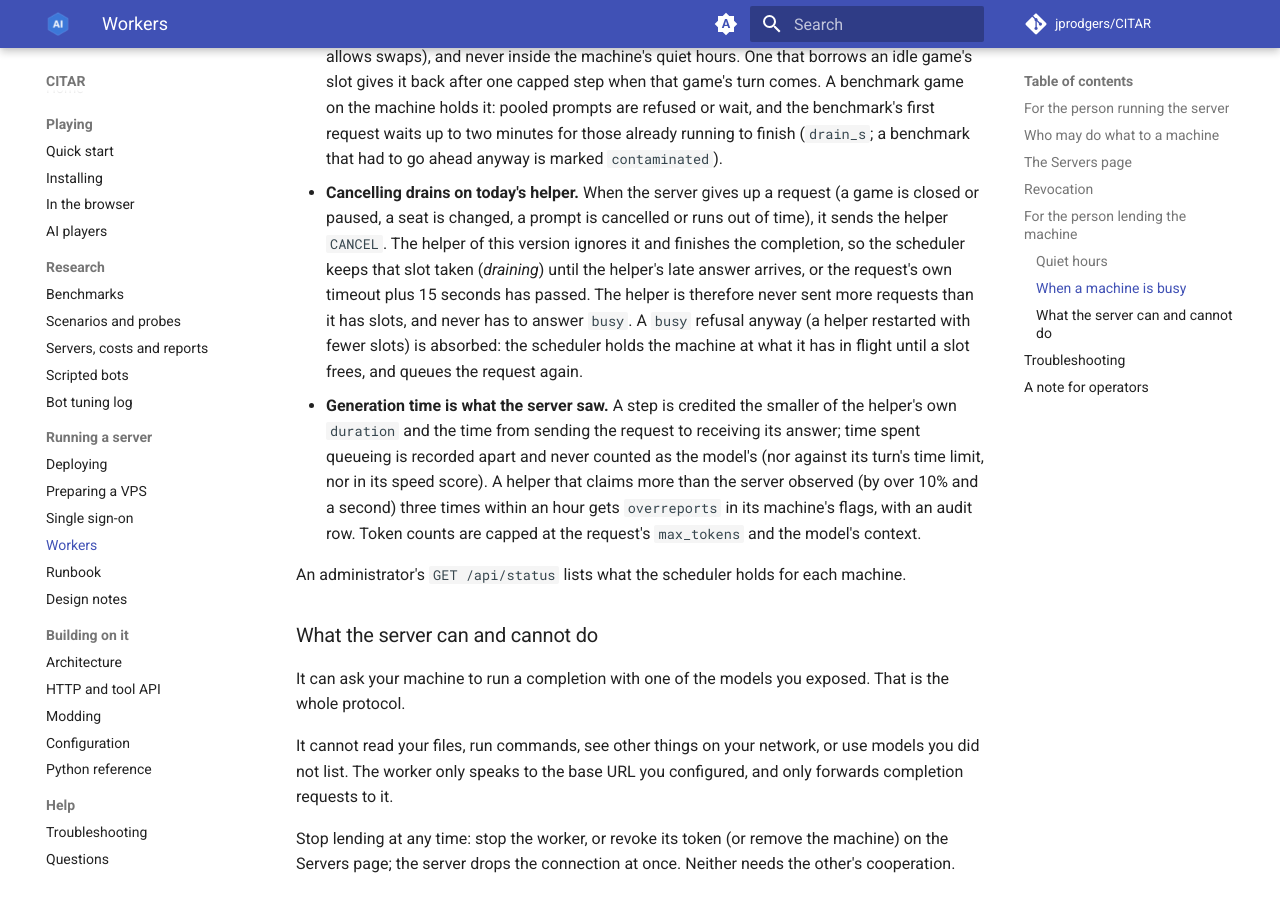
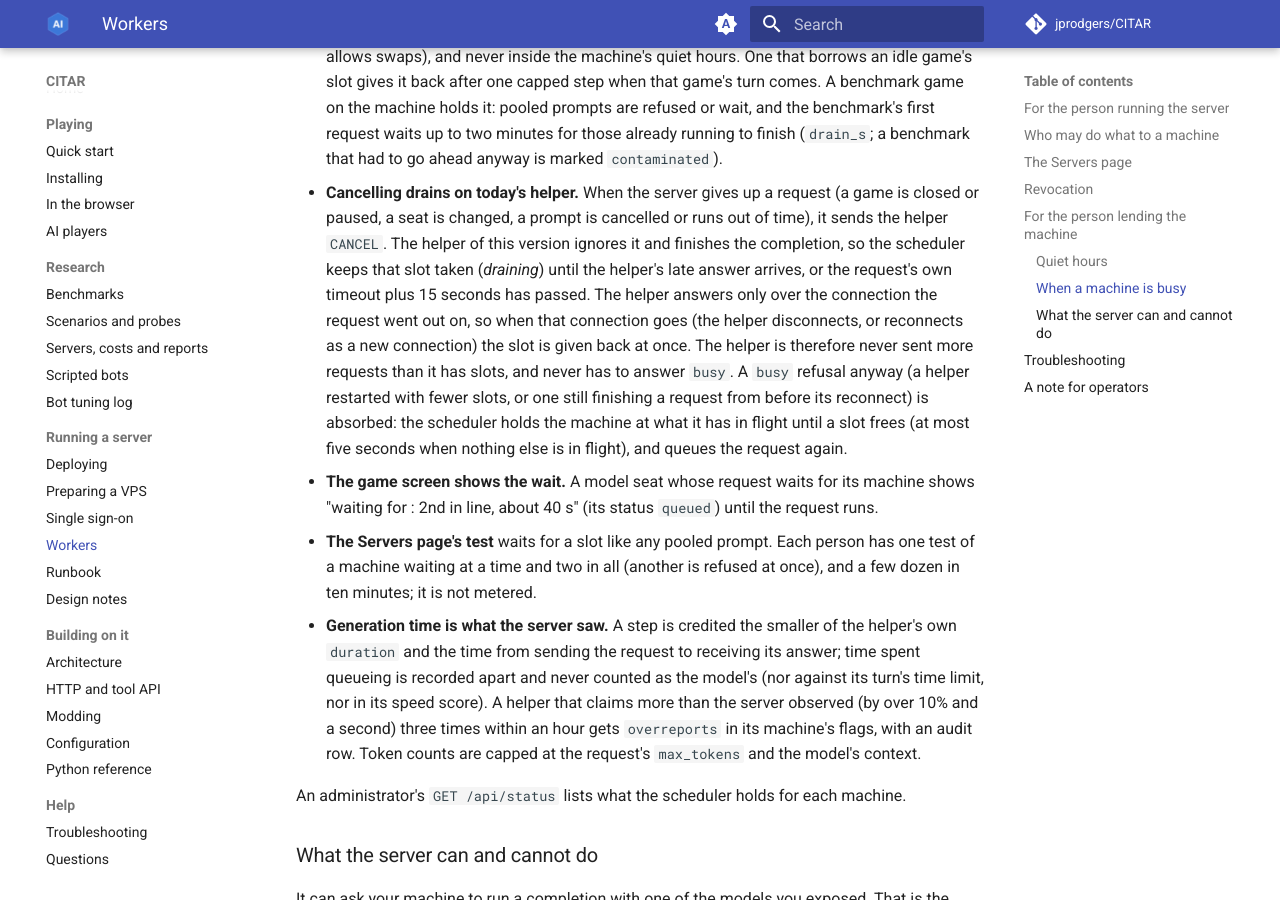
Before and after one commit to jprodgers/CITAR, an MkDocs documentation site: the page built from docs/server/WORKERS.md, in a window 1280 px wide and 900 px high, scrolled down 5450 px. Built offline with MkDocs 1.6.1 and Material for MkDocs 9.7.7, drawn with Linux system fonts in a browser that asks for light colours; comment, search, counter and statistics services are not loaded.

Commit message:
3-07 fix docs: drains end with their connection, the seat's wait shown, the test route's bounds; the wiki regenerated
WORKERS (When a machine is busy): a drain ends when the helper's connection
goes; a busy answer from a helper still finishing a request from before its
reconnect is absorbed; the game screen shows a seat waiting for its machine;
the Servers page's test is one per machine and two in all per person, rate
limited and not metered. API: the test route's codes, bounds and 429; the
status route's drains_dropped and who sees the machines. ARCHITECTURE: no
lease after a game ends, the connection serial, on_wait.

Co-Authored-By: Claude Opus 5.5 <noreply@anthropic.com>

```diff
--- a/docs/server/WORKERS.md
+++ b/docs/server/WORKERS.md
@@ -183,9 +183,16 @@ it has slots, so a busy machine **queues** work instead of refusing it, and noth
 - **Cancelling drains on today's helper.** When the server gives up a request (a game is closed or paused, a seat is
   changed, a prompt is cancelled or runs out of time), it sends the helper `CANCEL`. The helper of this version ignores
   it and finishes the completion, so the scheduler keeps that slot taken (*draining*) until the helper's late answer
-  arrives, or the request's own timeout plus 15 seconds has passed. The helper is therefore never sent more requests
-  than it has slots, and never has to answer `busy`. A `busy` refusal anyway (a helper restarted with fewer slots) is
-  absorbed: the scheduler holds the machine at what it has in flight until a slot frees, and queues the request again.
+  arrives, or the request's own timeout plus 15 seconds has passed. The helper answers only over the connection the
+  request went out on, so when that connection goes (the helper disconnects, or reconnects as a new connection) the
+  slot is given back at once. The helper is therefore never sent more requests than it has slots, and never has to
+  answer `busy`. A `busy` refusal anyway (a helper restarted with fewer slots, or one still finishing a request from
+  before its reconnect) is absorbed: the scheduler holds the machine at what it has in flight until a slot frees (at
+  most five seconds when nothing else is in flight), and queues the request again.
+- **The game screen shows the wait.** A model seat whose request waits for its machine shows "waiting for <machine>:
+  2nd in line, about 40 s" (its status `queued`) until the request runs.
+- **The Servers page's test** waits for a slot like any pooled prompt. Each person has one test of a machine waiting at
+  a time and two in all (another is refused at once), and a few dozen in ten minutes; it is not metered.
 - **Generation time is what the server saw.** A step is credited the smaller of the helper's own `duration` and the
   time from sending the request to receiving its answer; time spent queueing is recorded apart and never counted as the
   model's (nor against its turn's time limit, nor in its speed score). A helper that claims more than the server
```
Also changed, not shown: docs/API.md (+2 -2 lines), docs/ARCHITECTURE.md (+7 -4 lines), wiki/Architecture.md (+7 -4 lines), wiki/HTTP-and-tool-API.md (+2 -2 lines), wiki/Workers.md (+10 -3 lines).
